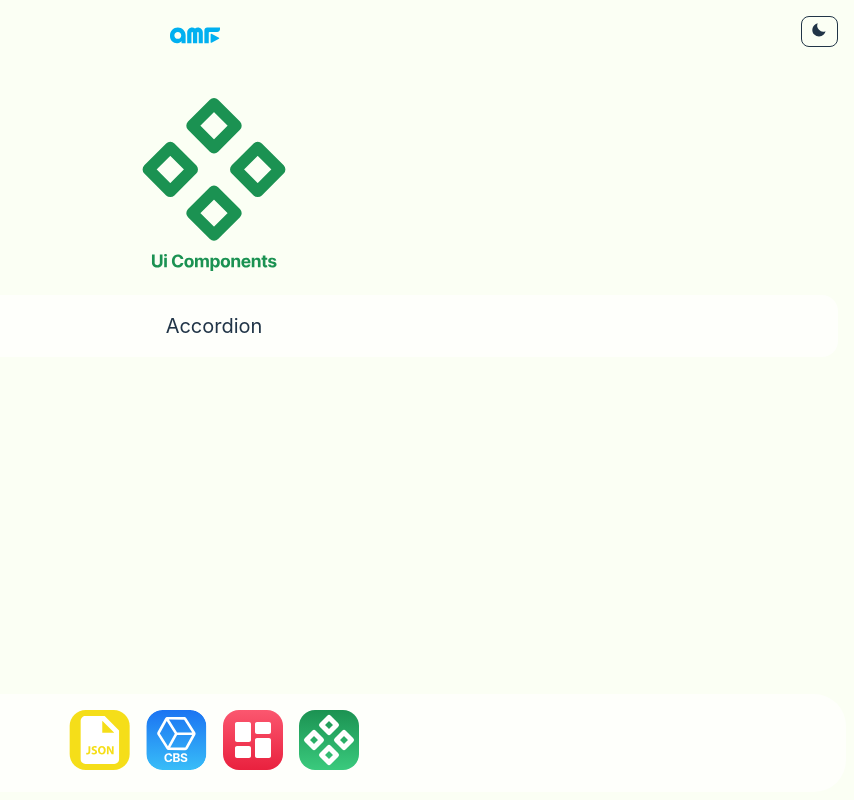
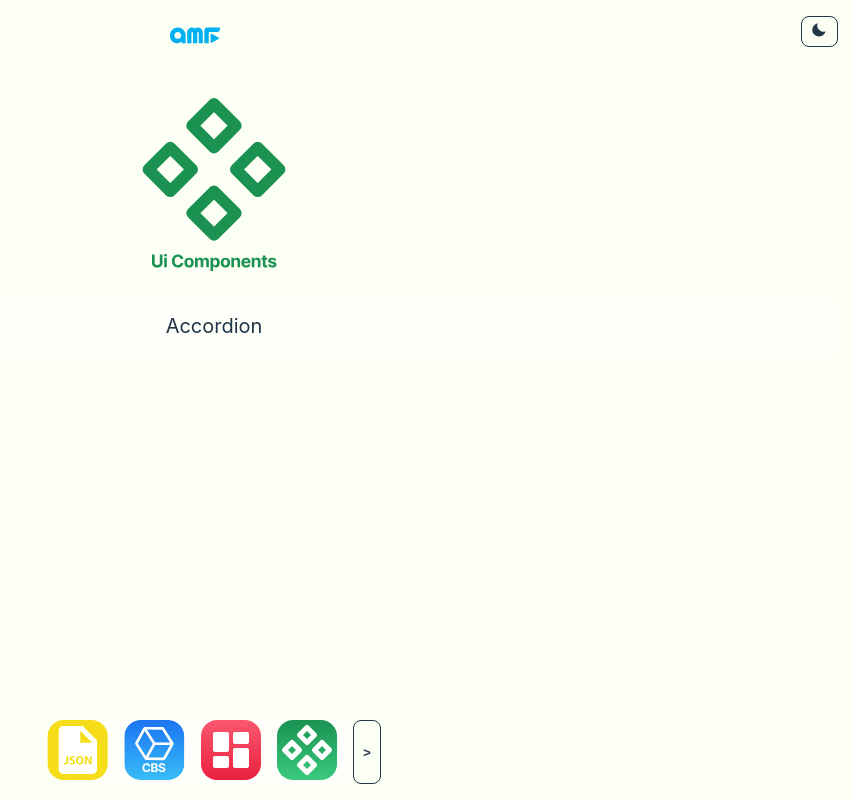
Before and after one commit to PisoDev77/solvook-utils, a React (Vite) app: page /#/uicomponents in a window 1280 px wide. Shown: the whole page, without its empty margins (426-1280 px from the left). Built offline with nearby package versions, Linux system fonts and the light colour scheme.

Commit message:
refactor: footer open/close;

```diff
--- a/src/components/Footer/index.jsx
+++ b/src/components/Footer/index.jsx
@@ -4,13 +4,17 @@ import JSON from './JSONIcon';
 import CBS from './CBSIcon';
 import Additional from './AdditionalIcon';
 import UiComponents from './UiComponentsIcon';
+import { useState } from 'react';
 
-export default function Footer({ routes }) {
+export default function Footer() {
 	const navigate = useNavigate();
+
+	const [visible, setVisible] = useState(true);
 
 	return (
 		<footer>
-			<nav className='footer-nav'>
+			<nav className={'footer-nav ' + (visible ? '' : 'close')}>
+				{visible ? (
 					<ul>
 						<li onClick={() => navigate('/json')}>
 							<JSON />
@@ -24,8 +28,13 @@ export default function Footer({ routes }) {
 						<li onClick={() => navigate('/uicomponents')}>
 							<UiComponents />
 						</li>
+						<button onClick={() => setVisible(false)}>{'>'}</button>
 					</ul>
+				) : (
+					<button onClick={() => setVisible(true)}>{'<'}</button>
+				)}
 			</nav>
+			<div className='wrapper'></div>
 		</footer>
 	);
 }
--- a/src/styles/Footer.css
+++ b/src/styles/Footer.css
@@ -1,19 +1,27 @@
-footer {
-	height: 6rem;
+footer .wrapper {
+	height: 80px;
 }
+
 .footer-nav {
 	position: fixed;
 	bottom: 0;
+
+	padding: 1rem;
+	border-radius: 2rem;
+	height: 6rem;
 	width: 100%;
+
+	display: flex;
+	justify-content: center;
+}
+.footer-nav.close {
+	justify-content: end;
 }
 
 .footer-nav ul {
 	background-color: var(--sub-color);
 	border-radius: 2rem;
-	margin: 0.5rem;
 	list-style: none;
-	padding: 1rem;
 	display: flex;
-	justify-content: center;
 	gap: 1rem;
 }
```
Lines whose indentation alone changed are shown as unchanged.
